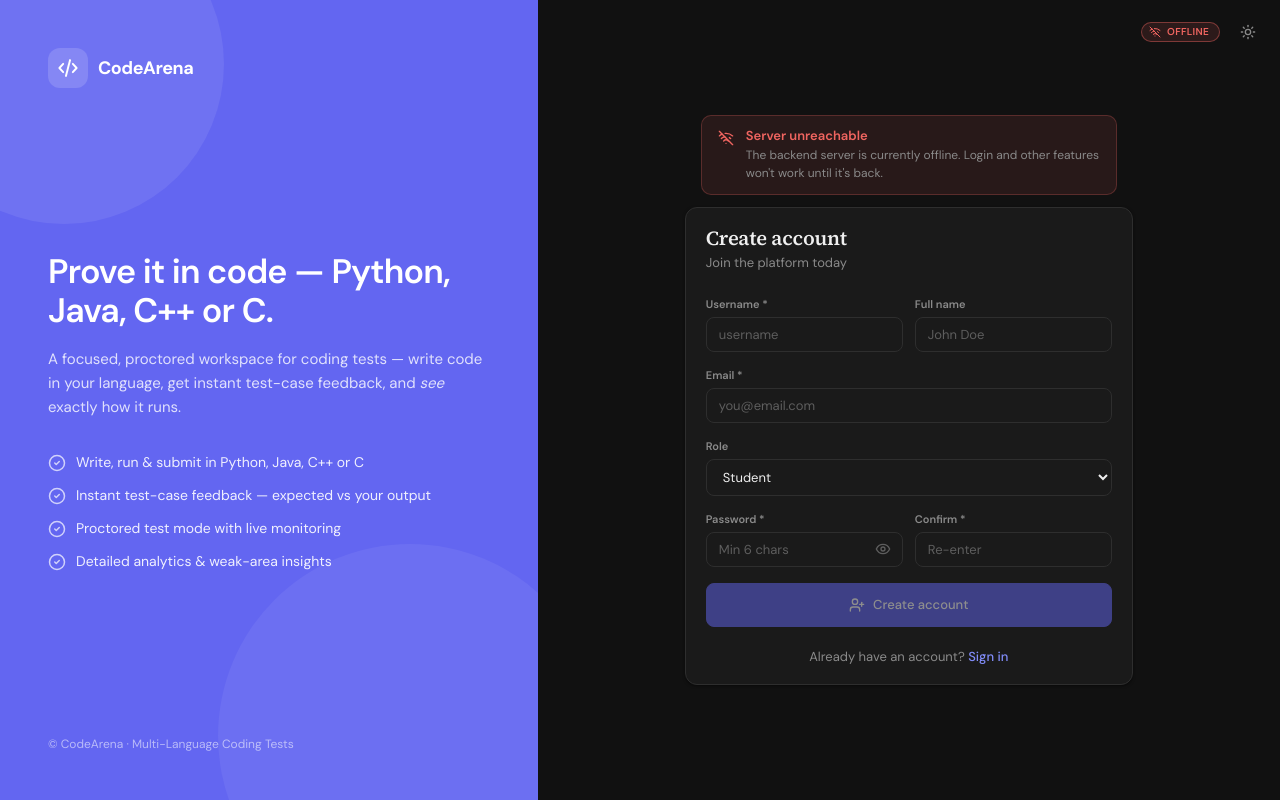
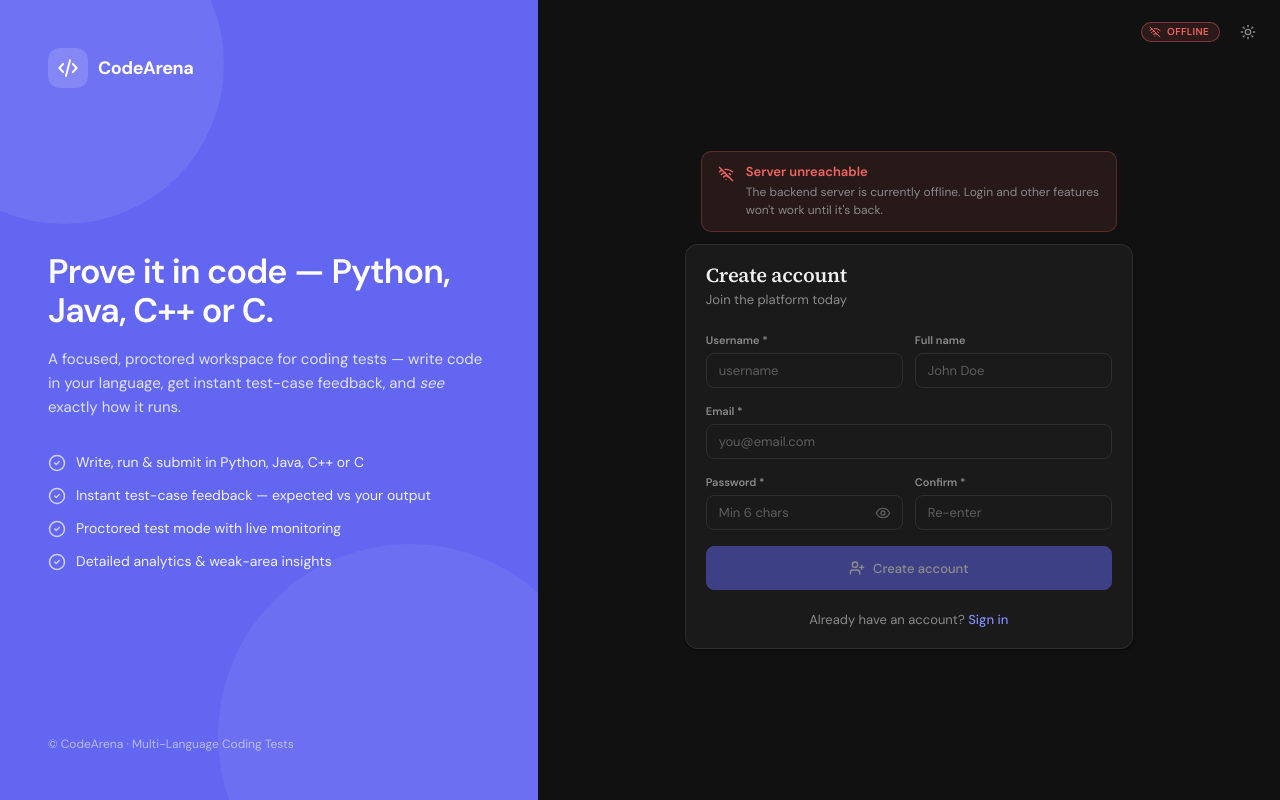
Before and after one commit to Mohanakumar-07/CodeCompiler, a React (Vite) app in the folder frontend/: page /register in a window 1280 px wide. Built offline with nearby package versions, Linux system fonts and the light colour scheme; no server answers.

Commit message:
Disable admin registration in frontend UI and reject on backend

```diff
--- a/frontend/src/pages/auth/Register.jsx
+++ b/frontend/src/pages/auth/Register.jsx
@@ -67,14 +67,6 @@ export default function Register() {
             <input className="input" type="email" placeholder="you@email.com" value={form.email} onChange={set('email')} required />
           </div>
 
-          <div>
-            <label className="label">Role</label>
-            <select className="input" value={form.role} onChange={set('role')}>
-              <option value="student">Student</option>
-              <option value="admin">Admin</option>
-            </select>
-          </div>
-
           <div className="grid grid-cols-2 gap-3">
             <div>
               <label className="label">Password *</label>
```
Also changed, not shown: 1 other file (tests, documents, lock files or other folders).
